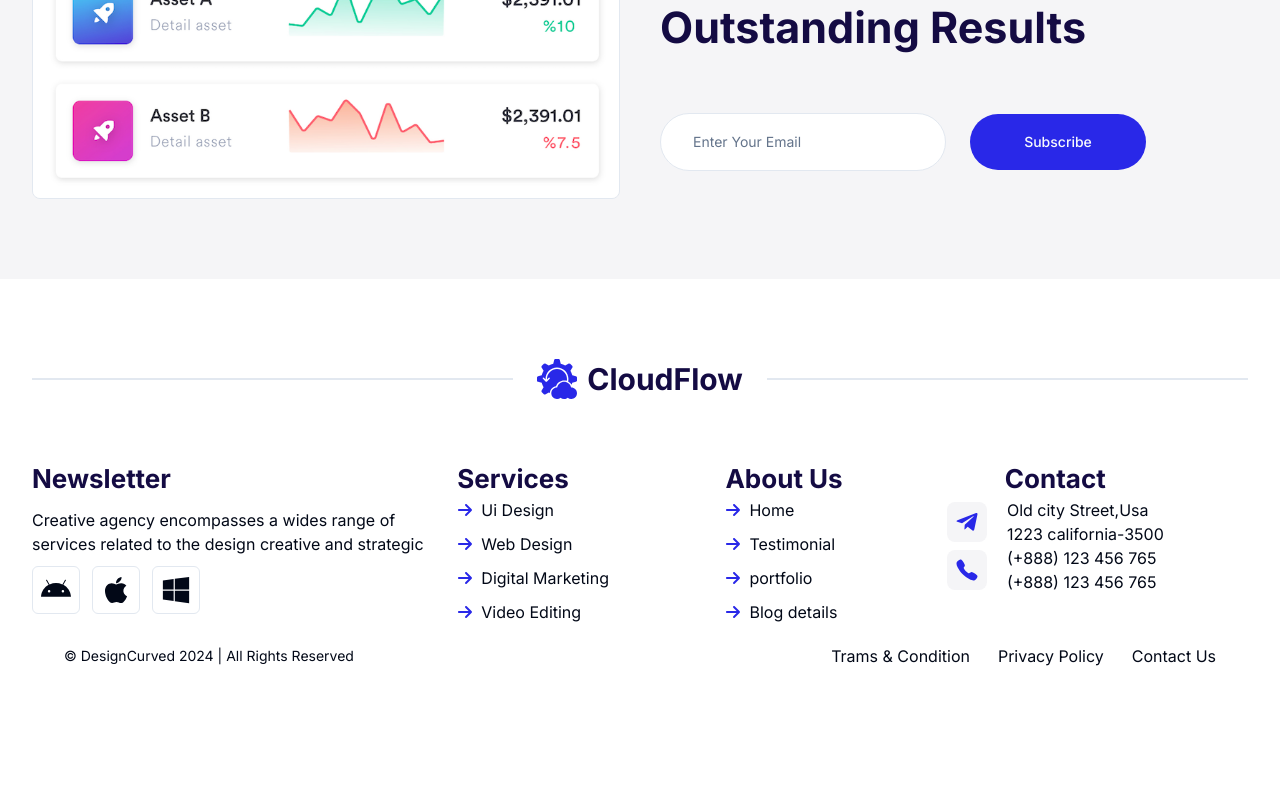
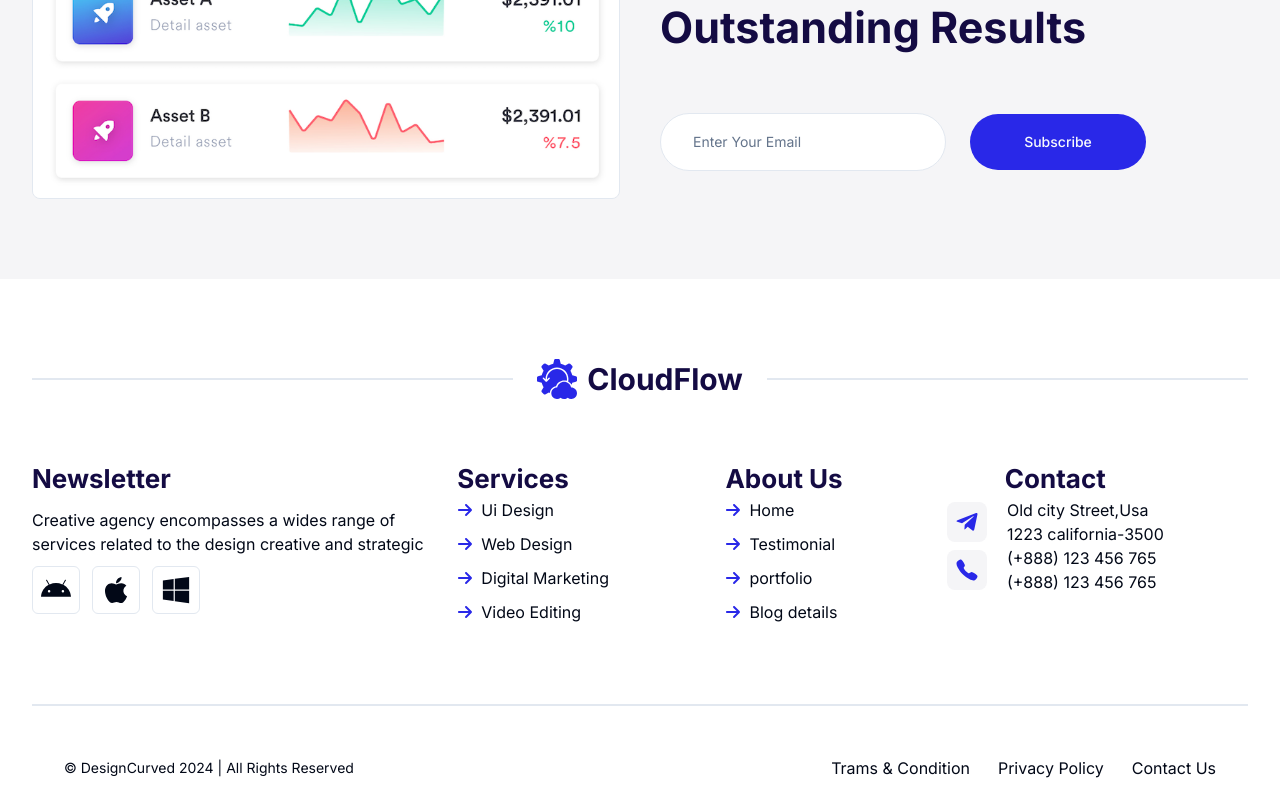
Before and after one commit to DevAsrafulIslam/CloudFlow, a Next.js app: page / in a window 1280 px wide. Shown: the part 5680-6480 px from the top of the page. Before the commit the page ends 6368 px from the top, so only its background shows below. Built offline with nearby package versions, Linux system fonts and the light colour scheme.

Commit message:
footer issue fix

```diff
--- a/src/app/components/footer/footer.tsx
+++ b/src/app/components/footer/footer.tsx
@@ -129,7 +129,10 @@ export default function Footer() {
         </div>
       </div>
       {/* copyright */}
-      <div className="container py-5 flex items-center justify-center md:justify-between flex-wrap gap-5">
+      <div className="mt-20">
+        <div className="border-t-2 w-full" />
+      </div>
+      <div className="container mt-[30px] py-5 flex items-center justify-center md:justify-between flex-wrap gap-5">
         <p className="text-sm md:text-start text-center">
           © DesignCurved 2024 | All Rights Reserved
         </p>
@@ -142,14 +145,3 @@ export default function Footer() {
     </div>
   );
 }
-{
-  /* <div className="flex text-5xl gap-3">
-              <h3 className="text-[26px] font-bold leading-[39px]">
-                Newsletter
-              </h3>
-              <FaAndroid className="border p-2 rounded-md" />
-              <FaApple className="border p-2 rounded-md" />{" "}
-              <FaWindows className="border p-2 rounded-md" />
-              <FaArrowRight className="text-[#2928E8]" />
-            </div> */
-}
```
